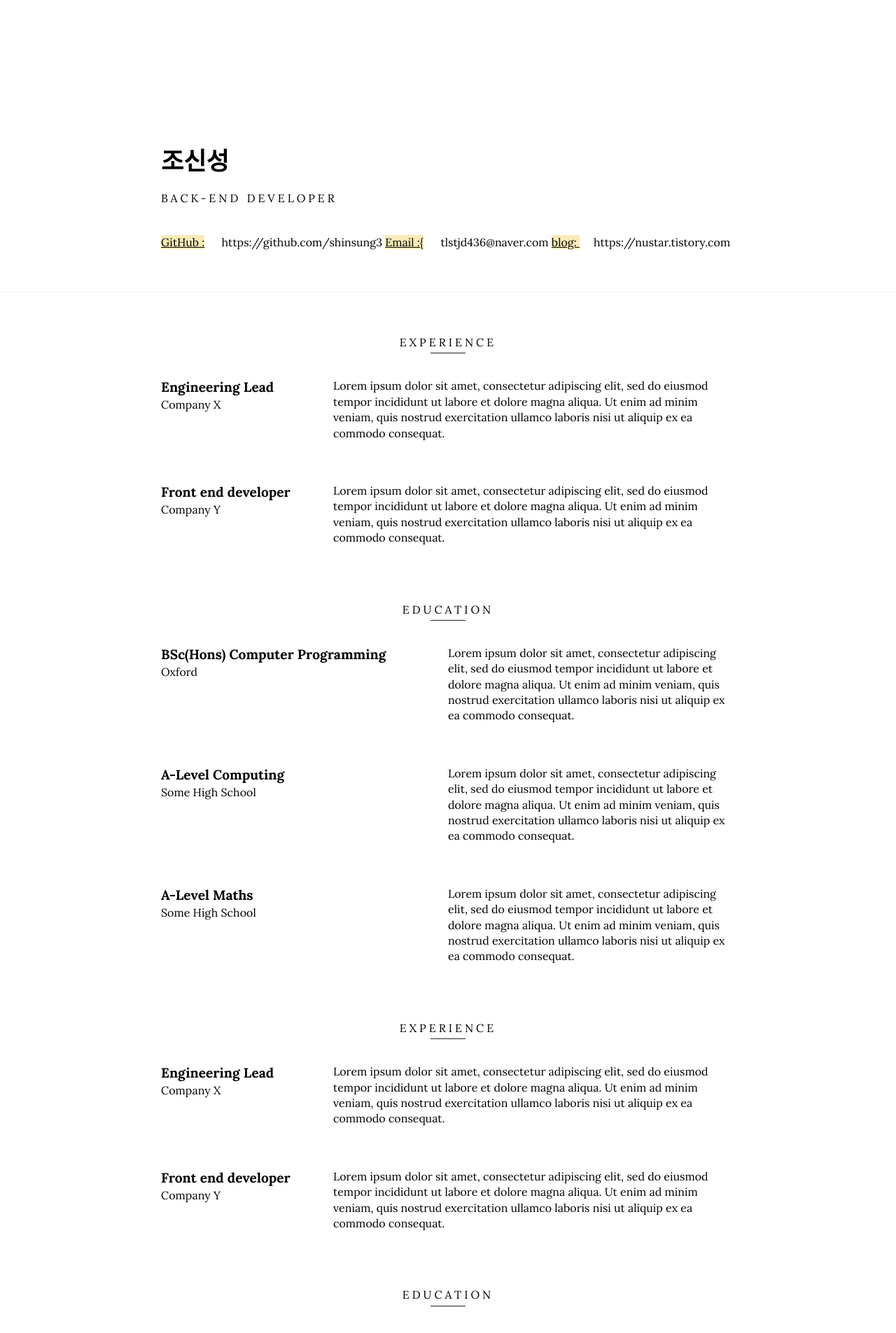
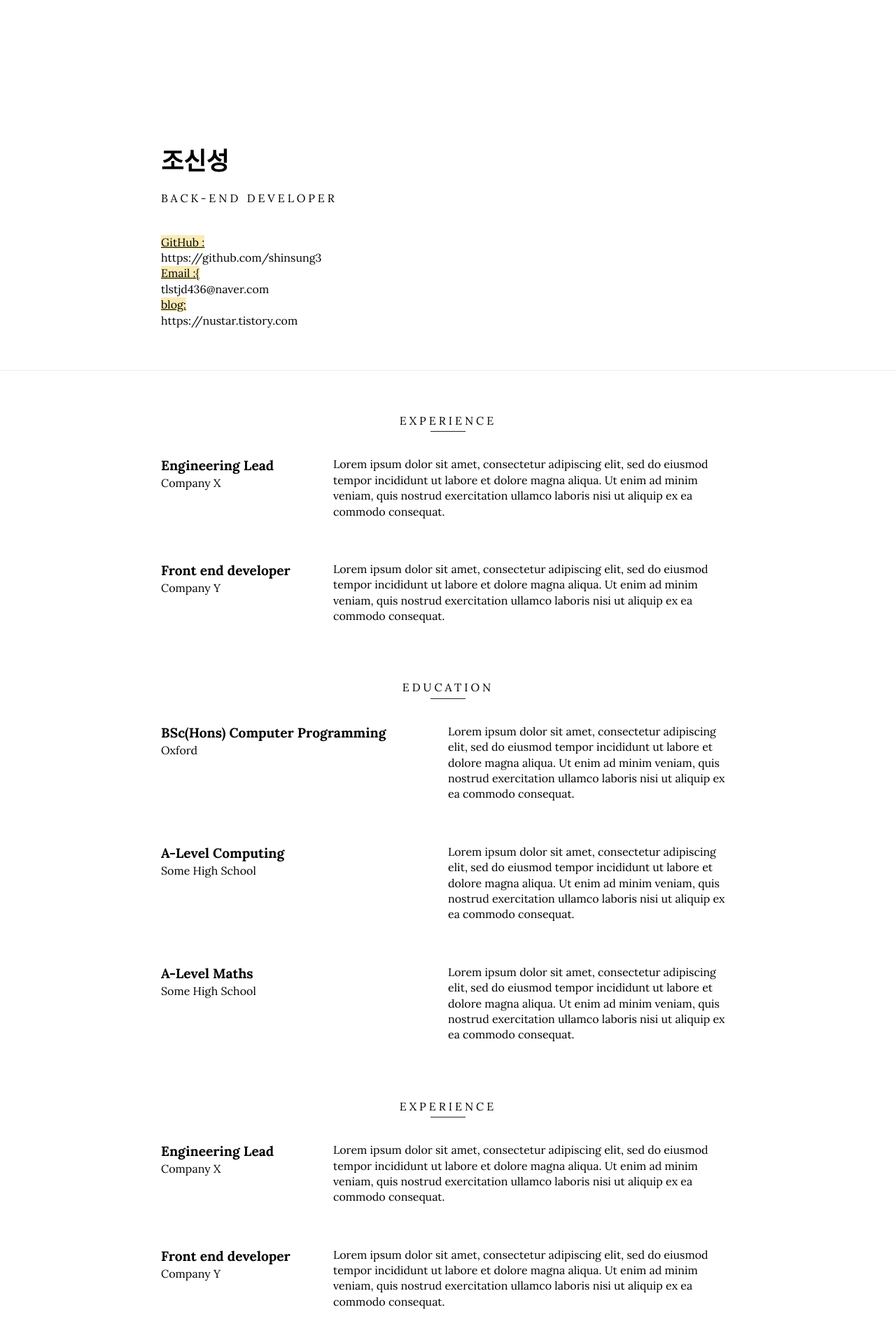
Before and after one commit to shinsung3/shinsung3.github.io, a Jekyll site: the page built from index.html, in a window 1280 px wide. Shown: the top 1905 px of the page at 70% size. Built offline with Jekyll 4.4.1, drawn with Linux system fonts in a browser that asks for light colours.

Commit message:
span에서 div로 변경 Update header.html

```diff
--- a/_includes/header.html
+++ b/_includes/header.html
@@ -11,11 +11,11 @@
 
         <div class="social">
             <a href="https://github.com/{{ site.github_username }}" target="_blank">GitHub :</a>
-            <span> https://github.com/{{ site.github_username }} </span>
+            <div> https://github.com/{{ site.github_username }} </div>
             <a href="mailto:{{ site.email_address }}" target="_blank">Email :{</a>
-            <span>{{ site.email_address }} </span>
+            <div>{{ site.email_address }} </div>
             <a href="{{ site.blog_address }}" target="_blank">blog: </a>
-            <span>{{ site.blog_address }} </span>
+            <div>{{ site.blog_address }} </div>
         </div>
 
     </div>
```
